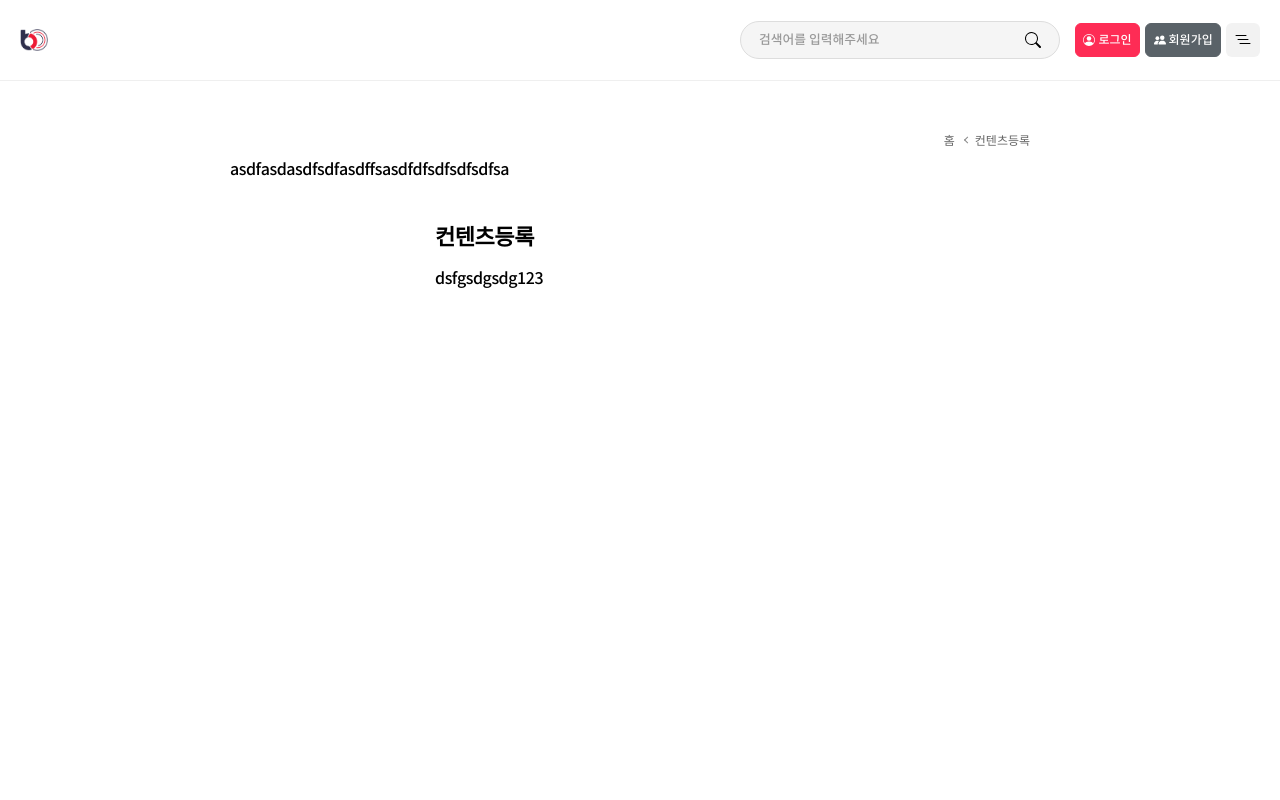
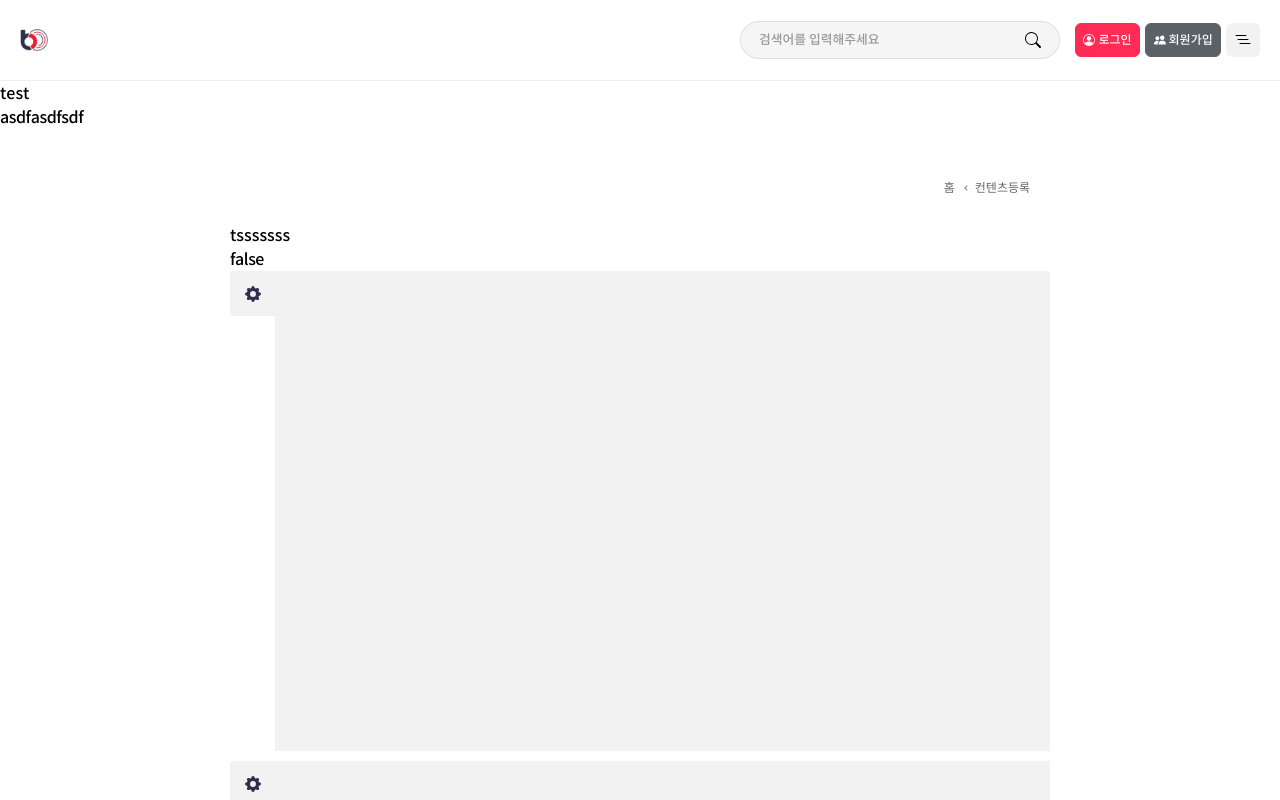
Before and after one commit to leemheeje/cln-abo-app, a Nuxt app: page /post-create in a window 1280 px wide. Shown: the top 800 px of the page. Built offline with nearby package versions, Linux system fonts and the light colour scheme.

Commit message:
html 부트스트랩 모달팝업

```diff
--- /dev/null
+++ b/components/common/BxModal.vue
@@ -0,0 +1,81 @@
+<template>
+  <b-modal
+    ref="refBxModal"
+    v-model="localValue"
+    :hide-header="hideHeader"
+    :hide-footer="hideFooter"
+    :centered="centered"
+    :no-close-on-esc="noCloseOnEsc"
+    :no-fade="noFade"
+    @change="onModalClose"
+  >
+    <template #modal-title>
+      <slot name="header-content" />
+    </template>
+    <template #default>
+      <slot />
+      {{ modalType }}
+    </template>
+    <template #modal-footer>
+      <template v-if="modalType === MODAL_TYPE.ALERT">
+        <button @click="onModalClose(BUTTON_TYPE.CONFIRM)">ok</button>
+      </template>
+      <template v-if="modalType === MODAL_TYPE.CONFIRM">
+        <button @click="onModalClose(BUTTON_TYPE.CONFIRM)">ok</button>
+        <button @click="onModalClose(BUTTON_TYPE.CANCEL)">CANCEL</button>
+      </template>
+    </template>
+  </b-modal>
+</template>
+<script>
+export const BUTTON_TYPE = Object.freeze({
+  CONFIRM: 'CONFIRM',
+  CANCEL: 'CANCEL'
+})
+export const MODAL_TYPE = Object.freeze({
+  ALERT: 'ALERT',
+  CONFIRM: 'CONFIRM',
+  PROMPT: 'PROMPT'
+})
+export default {
+  model: {
+    prop: 'value',
+    event: 'close'
+  },
+  props: {
+    modalType: {
+      type: String,
+      default: MODAL_TYPE.ALERT,
+      validator: (value) => Object.values(MODAL_TYPE).includes(value)
+    },
+    value: {type: Boolean, default: false},
+    centered: {type: Boolean, default: true},
+    noCloseOnEsc: {type: Boolean, default: true},
+    noFade: {type: Boolean, default: true},
+    hideHeader: {type: Boolean, default: true},
+    hideFooter: {type: Boolean, default: false}
+  },
+  data() {
+    return {
+      MODAL_TYPE,
+      BUTTON_TYPE,
+      localValue: false
+    }
+  },
+  watch: {
+    value: {
+      immediate: true,
+      handler(value) {
+        this.localValue = value
+      }
+    }
+  },
+  methods: {
+    onModalClose(params) {
+      this.$emit('close:before', params)
+      console.log('close button--------------------')
+      this.$emit('close', false)
+    }
+  }
+}
+</script>
--- /dev/null
+++ b/components/layout/AsidePostCreate.vue
@@ -0,0 +1,43 @@
+<template>
+  <div class="bx-aside">
+    <div class="bx-aside-inner">
+      <ul class="lb-lst">
+        <li v-for="(item, index) in [0, 1]" :key="index" class="tps">
+          <bx-button class="t-txt" :class="{active: !index}">컨텐츠 등록</bx-button>
+        </li>
+      </ul>
+    </div>
+  </div>
+</template>
+
+<script>
+import BxButton from '~/components/common/BxButton'
+import BxTagGroup from '~/components/common/BxTagGroup'
+export default {
+  components: {BxButton},
+  data() {
+    return {
+      testdata: [
+        {code: 1, nm: '얼굴합성'},
+        {code: 2, nm: '개학'},
+        {code: 3, nm: '카툰필터'},
+        {code: 4, nm: 'original sound - Mia Mugavero'},
+        {code: 5, nm: 'k - spedupaudios ୨♡୧'},
+        {code: 6, nm: 'Boys a Liar Pt2 Sped Up - Kuya Magik'}
+      ]
+    }
+  },
+  methods: {
+    test(item) {
+      console.log(item.nm)
+    },
+    bxTag(e) {
+      console.log(e)
+    }
+  }
+}
+</script>
+
+<style lang="scss" scoped>
+@import '~/static/scss/layout/Aside.scss';
+</style>
--- /dev/null
+++ b/components/page/post-create/index.vue
@@ -0,0 +1,63 @@
+<template>
+  <div class="page-post-create">
+    <button @click="getModal">tsssssss</button>
+    <bx-modal v-model="isModalVisible" :modal-type="MODAL_TYPE.CONFIRM" @close:before="onCloseBefore" @close="onClose"
+      >content</bx-modal
+    >
+    <ul class="cro-lst">
+      {{
+        isModalVisible
+      }}
+      <!-- foreach:S -->
+      <li v-for="(item, index) in [0, 0, 0, 0, 0]" :key="index" class="cr-item">
+        <div class="opt-area">
+          <bx-button class="op-btn" title="설정버튼" @click="isModalVisible = !isModalVisible">
+            <bx-icon icon="gear-fill" title="설정아이콘" />
+          </bx-button>
+        </div>
+        <div class="ite-box">
+          <img src="" alt="" />
+        </div>
+      </li>
+      <!-- foreach:E -->
+    </ul>
+  </div>
+</template>
+<script>
+import BxButton from '~/components/common/BxButton'
+import BxIcon from '~/components/common/BxIcon'
+import BxModal, {BUTTON_TYPE, MODAL_TYPE} from '~/components/common/BxModal'
+
+export default {
+  name: 'PostCreate',
+  components: {BxButton, BxIcon, BxModal},
+  inject: ['getModal'],
+  data() {
+    return {
+      MODAL_TYPE,
+      isModalVisible: false
+    }
+  },
+  watch: {
+    isModalVisible() {
+      console.log(BUTTON_TYPE)
+    }
+  },
+  mounted() {},
+  methods: {
+    onClose(params) {
+      console.log('parent-----------------', params)
+    },
+    onCloseBefore(params) {
+      switch (params) {
+        case BUTTON_TYPE.CONFIRM:
+          console.log('오케이버튼오케이버튼오케이버튼오케이버튼')
+          break
+        case BUTTON_TYPE.CANCEL:
+          console.log('취소버튼취소버튼취소버튼취소버튼취소버튼')
+          break
+      }
+    }
+  }
+}
+</script>
--- a/layouts/default.vue
+++ b/layouts/default.vue
@@ -1,6 +1,8 @@
 <template>
   <div class="def-layout">
+    <button @click="test = true">test</button>
     <div class="glb-header">
+      asdfasdfsdf
       <Header />
     </div>
     <div class="glb-container">
@@ -17,7 +19,9 @@
         </div>
         <aside class="gl-aside">
           <div class="c-tit" @click="_globalMixin">{{ getPageInfo.title }}</div>
-          <template v-if="$route.name === 'post-create'"> dsfgsdgsdg123</template>
+          <template v-if="$route.name === 'post-create'">
+            <AsidePostCreate />
+          </template>
           <template v-else>
             <bx-button
               class="size-lg outline block primery"
@@ -35,19 +39,53 @@
     <div class="glb-footer">
       <Footer />
     </div>
+    <bx-modal
+      v-for="(item, index) in dialogs"
+      :key="index"
+      :value="true"
+      :modal-type="'ALERT'"
+      @close="onModalClse(index)"
+    >
+      asdfasdfsdfgasdfsa
+    </bx-modal>
   </div>
 </template>
 <script>
 import Header from '~/components/layout/Header'
 import Footer from '~/components/layout/Footer'
 import Aside from '~/components/layout/Aside'
+import AsidePostCreate from '~/components/layout/AsidePostCreate'
 import BxBreadcamb from '~/components/common/BxBreadcamb'
 import mixinDefault from '~/mixins/default'
 import BxButton from '~/components/common/BxButton'
+import BxModal from '~/components/common/BxModal'
 
 export default {
-  components: {Header, Footer, Aside, BxBreadcamb, BxButton},
-  mixins: [mixinDefault]
+  components: {Header, Footer, Aside, AsidePostCreate, BxBreadcamb, BxButton, BxModal},
+  mixins: [mixinDefault],
+  provide() {
+    return {
+      getModal: () => {
+        this.dialogs.push('ALERT')
+      }
+    }
+  },
+  data() {
+    return {
+      test: false
+    }
+  },
+  created() {
+    if (process.client) {
+      console.log('diag - layouts------')
+    }
+  },
+  mounted() {},
+  methods: {
+    onModalClse(seq) {
+      this.dialogs = this.dialogs.filter((item, index) => index !== seq)
+    }
+  }
 }
 </script>
 <style lang="scss" scoped>
--- a/mixins/default.js
+++ b/mixins/default.js
@@ -1,4 +1,9 @@
 export default {
+  data() {
+    return {
+      dialogs: []
+    }
+  },
   computed: {
     getPageInfo() {
       return this.$store.getters['common/getPageInfo']
@@ -7,6 +12,11 @@ export default {
   head() {
     return {
       title: this.getPageInfo.title
+    }
+  },
+  created() {
+    if (process.client) {
+      console.log('diag - mixin------')
     }
   },
   mounted() {
--- a/nuxt.config.js
+++ b/nuxt.config.js
@@ -30,8 +30,7 @@ export default {
     }
   ],
   bootstrapVue: {
-    bootstrapCSS: false,
-    icons: true
+    bootstrapCSS: false
   },
   // Auto import components: https://go.nuxtjs.dev/config-components
   components: true,
--- a/pages/post-create/index.vue
+++ b/pages/post-create/index.vue
@@ -1,9 +1,8 @@
 <template>
-  <div class="page-post-create">asdfasdasdfsdfasdffsasdfdfsdfsdfsdfsa</div>
+  <postCreate />
 </template>
 <script>
-import _cloneDeep from 'lodash/cloneDeep'
-
+import postCreate from '~/components/page/post-create/'
 export const setPageInfo = Object.freeze({
   title: '컨텐츠등록',
   category: [
@@ -16,7 +15,7 @@ export const setPageInfo = Object.freeze({
 
 export default {
   name: 'PostCreate',
-  components: {},
+  components: {postCreate},
   async asyncData({store, route}) {
     const {fullPath, path, name, query} = route
     await store.dispatch('common/setPageInfo', {
@@ -26,6 +25,11 @@ export default {
       query,
       ...setPageInfo
     })
+  },
+  created() {
+    if (process.client) {
+      console.log('diag - page------')
+    }
   }
 }
 </script>
--- a/plugins/bootstrap.js
+++ b/plugins/bootstrap.js
@@ -1,4 +1,7 @@
 import Vue from 'vue'
-import {BootstrapVue, IconsPlugin} from 'bootstrap-vue'
+import {BootstrapVue, IconsPlugin, ModalPlugin} from 'bootstrap-vue'
+import 'bootstrap/dist/css/bootstrap.css'
+import 'bootstrap-vue/dist/bootstrap-vue.css'
 Vue.use(BootstrapVue)
+Vue.use(ModalPlugin)
 Vue.use(IconsPlugin)
--- a/static/scss/common.scss
+++ b/static/scss/common.scss
@@ -1,7 +1,8 @@
 @import './util.scss';
 @import './font.css';
 
-html{-webkit-tap-highlight-color: rgba(0,0,0,0); font-size: 16px; font-family: $FONT_FAMILY; letter-spacing: -.45px;}
+html{-webkit-tap-highlight-color: rgba(0,0,0,0); font-size: $FONT_INITIAL_SIZE;}
+html body{font-size: $FONT_INITIAL_SIZE; font-family: $FONT_FAMILY; letter-spacing: -.45px; line-height: 1.5; color: #000; background-color: transparent; font-weight: initial;}
 *{margin: 0; padding: 0; border: none; appearance: none; box-sizing: border-box;}
 button,input,textarea,select{box-shadow: none; border:none; margin: 0; font-family: inherit; font-size: inherit; line-height: inherit;text-transform: none; background: inherit;}
 button{cursor: pointer;}
@@ -14,3 +15,49 @@ button{cursor: pointer;}
 	align-items: center;
 	justify-content: center;
 }
+
+/* 컨텐츠등록 */
+.page-post-create{
+	$init:100%;
+	.cro-lst{
+		list-style: none;
+		display: flex;
+		flex-direction: column;
+		.cr-item+.cr-item{
+			margin-top: to-rem(10px);
+		}
+		.cr-item{
+			$buttonSize: 45px;
+			display: flex;
+			flex-wrap: wrap;
+			position: relative;
+			.opt-area{
+				display: flex;
+				align-items: center;
+				justify-content: flex-end;
+				position: sticky;
+				height: fit-content;
+				left: to-rem(-$buttonSize);
+				top: to-rem(100px);
+				.op-btn{
+					width: to-rem($buttonSize);
+					height: to-rem($buttonSize);
+					border-radius: to-rem(3px);
+					border-top-right-radius: 0;
+					border-bottom-right-radius: 0;
+					background: $COLOR_F2;
+					.bx-icon{
+						color: $COLOR_SECONDARY;
+						font-size: 1rem;
+					}
+				}
+			}
+			.ite-box{
+				overflow: hidden;
+				width: calc(100% - $buttonSize);
+				min-height: 480px;
+				background: $COLOR_F2;
+			}
+		}
+	}
+}
--- a/static/scss/layout/Aside.scss
+++ b/static/scss/layout/Aside.scss
@@ -15,6 +15,7 @@
 				text-align: left;
 				font-size: to-rem($FONT_SIZE_SM);
 				padding: to-rem(18px) to-rem(28px);
+				padding-left: to-rem(60px);
 				border-radius: to-rem(16px);
 				box-shadow: 0 2px 4px 0 rgba(0, 0, 0, 0.05);
 				background-color: #fff;
@@ -30,9 +31,9 @@
 					border-left: none;
 					border-bottom: none;
 					position: absolute;
-					right: to-rem(28px);
+					left: to-rem(28px);
 					top: 50%;
-					transform: translateY(-50%) rotate(45deg);
+					transform: translateY(-50%) rotate(-135deg);
 				}
 				&.active{
 					color: $COLOR_PRIMERY;
--- a/static/scss/util.scss
+++ b/static/scss/util.scss
@@ -53,7 +53,6 @@ $FONT_WEIGHT_BOLD : 700;
 $FONT_WEIGHT_NORMAL : 500;
 $FONT_WEIGHT_REGULAR : 300;
 /* flex */
-
 /* convert rem */
 @function to-rem($v1){
 	@return calc($v1 / $FONT_INITIAL_SIZE) * 1rem
```
